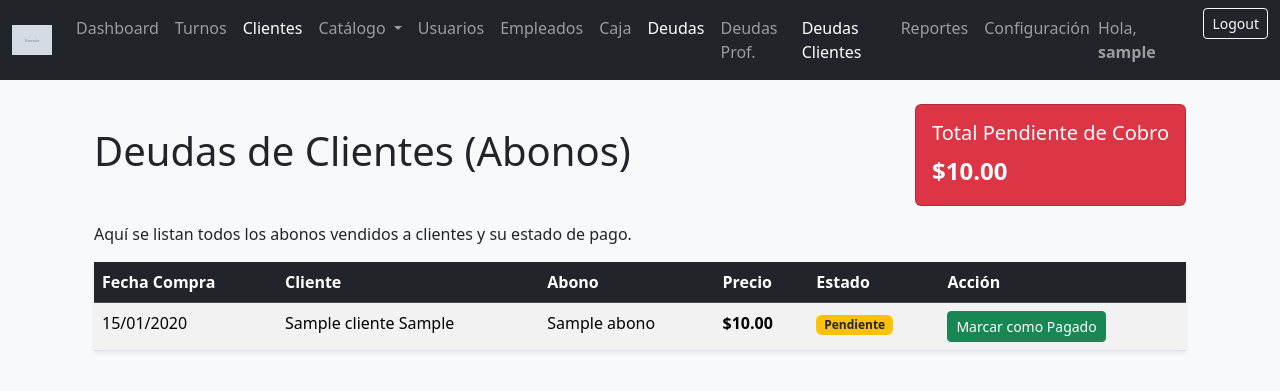
After one commit to mariano0770/estudio_jamal, a Django app: page /clientes/lista-deudas/ in a window 1280 px wide. The commit adds this page. Shown: the top 391 px of the page. Run offline with Django 5.2, Linux system fonts and the light colour scheme; a user stored in the database is signed in; tables that the repository leaves empty hold one stand-in row (values such as "Sample post"); grey boxes marked "Sample" are stand-in pictures.

Commit message:
Modulo deudas clientes

```diff
--- a/gestion/templates/gestion/base.html
+++ b/gestion/templates/gestion/base.html
@@ -72,7 +72,8 @@
                         <li class="nav-item"><a class="nav-link {% if 'empleados' in request.path %}active{% endif %}" href="{% url 'lista-empleados' %}">Empleados</a></li>
                         <li class="nav-item"><a class="nav-link {% if request.resolver_match.url_name == 'vista-caja' %}active{% endif %}" href="{% url 'vista-caja' %}">Caja</a></li>
                         <li class="nav-item"><a class="nav-link {% if 'deudas' in request.path %}active{% endif %}" href="{% url 'lista-deudas' %}">Deudas</a></li>
-                        <li class="nav-item"><a class="nav-link {% if 'profesionales' in request.path %}active{% endif %}" href="{% url 'lista-ingresos-profesionales' %}">Deudas Prof.</a></li>
+                        <li class="nav-item"><a class="nav-link {% if 'profesionales' in request.path %}active{% endif %}" href="{% url 'lista-ingresos_profesionales' %}">Deudas Prof.</a></li>
+                        <li class="nav-item"><a class="nav-link {% if 'clientes/lista-deudas' in request.path %}active{% endif %}" href="{% url 'lista_deudas_clientes' %}">Deudas Clientes</a></li>
                         <li class="nav-item"><a class="nav-link {% if request.resolver_match.url_name == 'reportes-hub' %}active{% endif %}" href="{% url 'reportes-hub' %}">Reportes</a></li>
                         <li class="nav-item"><a class="nav-link {% if request.resolver_match.url_name == 'configuracion' %}active{% endif %}" href="{% url 'configuracion' %}">Configuración</a></li>
                     {% endif %}
--- /dev/null
+++ b/gestion/templates/gestion/lista_deudas_clientes.html
@@ -0,0 +1,63 @@
+{% extends 'gestion/base.html' %}
+
+{% block title %}Deudas de Clientes por Abonos{% endblock %}
+
+{% block content %}
+<div class="container mt-4">
+    <div class="d-flex justify-content-between align-items-center mb-3">
+        <h1>Deudas de Clientes (Abonos)</h1>
+        <div class="card text-white bg-danger">
+            <div class="card-body">
+                <h5 class="card-title">Total Pendiente de Cobro</h5>
+                <p class="card-text fs-4 fw-bold">${{ total_pendiente|floatformat:2 }}</p>
+            </div>
+        </div>
+    </div>
+
+    <p>Aquí se listan todos los abonos vendidos a clientes y su estado de pago.</p>
+
+    <table class="table table-striped table-hover bg-white shadow-sm">
+        <thead class="table-dark">
+            <tr>
+                <th scope="col">Fecha Compra</th>
+                <th scope="col">Cliente</th>
+                <th scope="col">Abono</th>
+                <th scope="col">Precio</th>
+                <th scope="col">Estado</th>
+                <th scope="col">Acción</th>
+            </tr>
+        </thead>
+        <tbody>
+            {% for abono_cliente in lista_abonos %}
+            <tr>
+                <td>{{ abono_cliente.fecha_compra|date:"d/m/Y" }}</td>
+                <td>{{ abono_cliente.cliente.nombre }} {{ abono_cliente.cliente.apellido }}</td>
+                <td>{{ abono_cliente.abono.nombre }}</td>
+                <td class="fw-bold">${{ abono_cliente.abono.precio|floatformat:2 }}</td>
+                <td>
+                    {% if abono_cliente.estado_pago == 'Pendiente' %}
+                        <span class="badge bg-warning text-dark">Pendiente</span>
+                    {% else %}
+                        <span class="badge bg-success">Pagado</span>
+                    {% endif %}
+                </td>
+                <td>
+                    {% if abono_cliente.estado_pago == 'Pendiente' %}
+                        <form action="{% url 'pagar-abono-cliente' abono_cliente.id %}" method="POST" onsubmit="return confirm('¿Confirmás que recibiste este pago? Esta acción registrará el ingreso en la caja.');">
+                            {% csrf_token %}
+                            <button type="submit" class="btn btn-success btn-sm">Marcar como Pagado</button>
+                        </form>
+                    {% else %}
+                        -
+                    {% endif %}
+                </td>
+            </tr>
+            {% empty %}
+            <tr>
+                <td colspan="6" class="text-center">No hay abonos vendidos.</td>
+            </tr>
+            {% endfor %}
+        </tbody>
+    </table>
+</div>
+{% endblock %}
--- a/gestion/urls.py
+++ b/gestion/urls.py
@@ -61,4 +61,6 @@ urlpatterns = [
     path('profesionales/registrar-ingreso/', views.registrar_ingreso_profesional, name='registrar-ingreso-profesional'),
     path('profesionales/lista-deudas/', views.lista_ingresos_profesionales, name='lista-ingresos-profesionales'),
     path('profesionales/pagar/<int:ingreso_id>/', views.pagar_ingreso_profesional, name='pagar-ingreso-profesional'),
+    path('clientes/lista-deudas/', views.lista_deudas_clientes, name='lista_deudas_clientes'),
+    path('clientes/pagar-abono/<int:cliente_abono_id>/', views.pagar_abono_cliente, name='pagar-abono-cliente'),
 ]
--- a/gestion/views.py
+++ b/gestion/views.py
@@ -889,3 +889,49 @@ def pagar_ingreso_profesional(request, ingreso_id):
 
     # 4. Redirigimos de vuelta a la lista de deudas
     return redirect('lista-ingresos-profesionales')
+
+@login_required
+@staff_member_required
+def lista_deudas_clientes(request):
+    """
+    Muestra una lista de todos los abonos vendidos y su estado de pago.
+    """
+    # Buscamos todos los abonos, mostrando Pendientes primero
+    lista_abonos = ClienteAbono.objects.all().order_by('estado_pago', '-fecha_compra')
+
+    # Calculamos el total de dinero pendiente (sumamos el precio del abono, no del ClienteAbono)
+    total_pendiente = ClienteAbono.objects.filter(estado_pago='Pendiente').aggregate(
+        total=Sum('abono__precio')
+    )['total'] or 0
+
+    contexto = {
+        'lista_abonos': lista_abonos,
+        'total_pendiente': total_pendiente
+    }
+    return render(request, 'gestion/lista_deudas_clientes.html', contexto)
+
+@login_required
+@staff_member_required
+def pagar_abono_cliente(request, cliente_abono_id):
+    """
+    Marca un abono de cliente como 'Pagado' y registra el ingreso en la caja.
+    """
+    # 1. Buscamos el abono comprado específico
+    abono_comprado = get_object_or_404(ClienteAbono, id=cliente_abono_id)
+
+    if request.method == 'POST':
+        # 2. Cambiamos el estado a "Pagado"
+        abono_comprado.estado_pago = 'Pagado'
+        abono_comprado.save()
+
+        # 3. Creamos el INGRESO en la Caja
+        Caja.objects.create(
+            concepto=f'Pago de Abono: {abono_comprado.abono.nombre} - {abono_comprado.cliente.nombre}',
+            monto=abono_comprado.abono.precio,
+            tipo='Ingreso'
+        )
+
+        messages.success(request, f'¡Pago del abono de {abono_comprado.cliente.nombre} registrado en la caja!')
+
+    # 4. Redirigimos de vuelta a la lista de deudas de clientes
+    return redirect('lista_deudas_clientes')
```
